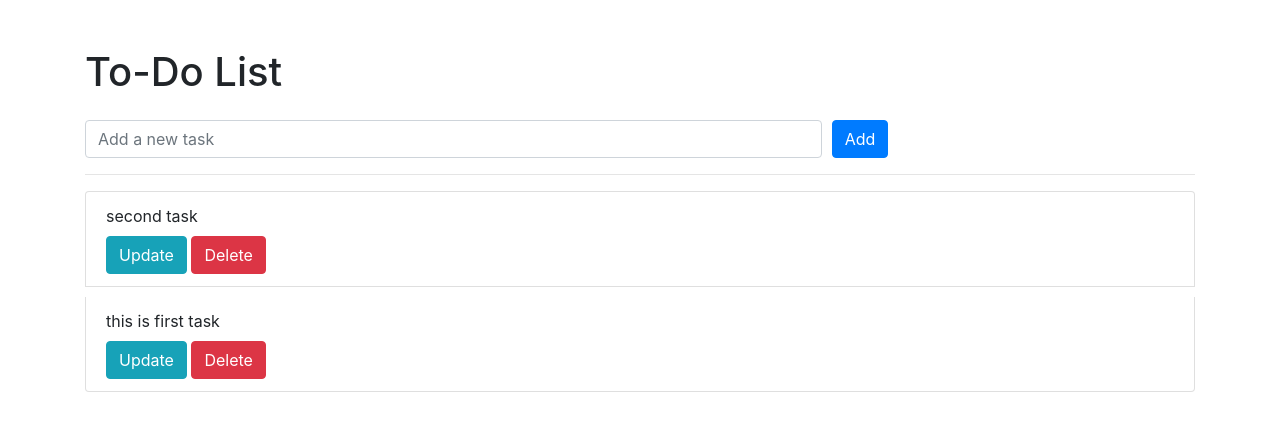
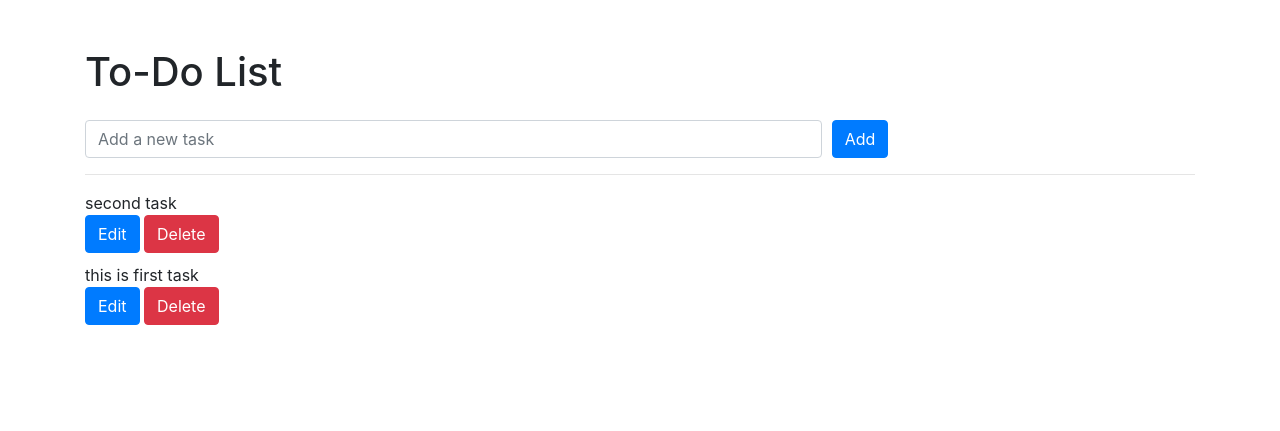
Before and after one commit to noob-kittu/ToDoApp, a Flask app: page / in a window 1280 px wide. Shown: the top 431 px of the page. Run offline with Flask 3, Linux system fonts and the light colour scheme; data comes from the database, SQL or seed files in the repository; both versions use the stored data as it was after the commit; some libraries are stand-ins or nearby versions.

Commit message:
todo list app

```diff
--- a/app.py
+++ b/app.py
@@ -1,4 +1,4 @@
-from flask import Flask, request, render_template, redirect, g
+from flask import Flask, request, render_template, redirect, g, url_for
 import sqlite3
 
 
@@ -78,15 +78,15 @@ def add_task():
     save_task_to_database(task)  # Implement this function
     return redirect('/')
 
-@app.route('/delete/<int:task_id>', methods=['GET'])
+@app.route('/delete/<int:task_id>', methods=['GET', 'POST'])
 def delete_task(task_id):
     # Delete the task from the database
     delete_task_from_database(task_id)  # Implement this function
     return redirect('/')
 
-@app.route('/update/<int:task_id>', methods=['POST'])
+@app.route('/update/<int:task_id>', methods=['GET', 'POST'])
 def update_task(task_id):
-    updated_task = request.form.get('task')
+    updated_task = request.form.get('updated_task')
     # Update the task in the database
     update_task_in_database(task_id, updated_task)  # Implement this function
     return redirect('/')
@@ -95,4 +95,4 @@ def update_task(task_id):
 if __name__ == '__main__':
     with app.app_context():
         init_db()
-    app.run()
+    app.run(debug=True)
--- a/templates/index.html
+++ b/templates/index.html
@@ -1,18 +1,23 @@
 <!DOCTYPE html>
 <html>
+
 <head>
     <title>To-Do List</title>
+<!-- Bootstrap CSS -->
 <link rel="stylesheet" href="https://stackpath.bootstrapcdn.com/bootstrap/4.5.0/css/bootstrap.min.css">
+
+<!-- jQuery -->
+<script src="https://code.jquery.com/jquery-3.5.1.slim.min.js"></script>
+
+<!-- Bootstrap JS -->
+<script src="https://stackpath.bootstrapcdn.com/bootstrap/4.5.0/js/bootstrap.min.js"></script>
     <style>
         .task-container {
             margin-bottom: 10px;
         }
-
-        .task-actions {
-            display: none;
-        }
     </style>
 </head>
+
 <body>
     <div class="container mt-5">
         <h1 class="mb-4">To-Do List</h1>
@@ -29,52 +34,52 @@
         <hr>
         <ul id="task-list" class="list-group">
             {% for task in tasks %}
-            <li class="list-group-item task-container">
-                <span class="task-name">{{ task.task }}</span>
-                <div class="task-actions mt-2">
-                    <form class="update-form">
-                        <div class="form-row">
-                            <div class="col-md-8">
-                                <input type="text" name="updated-task" class="form-control" placeholder="Update task" required>
+<div class="task-container" data-task-id="{{ task.id }}">
+    <div class="task">
+        <span class="task-title">{{ task.task }}</span>
+        <div class="task-actions">
+            <button type="button" class="btn btn-primary edit-task" data-toggle="modal" data-target="#editModal{{ task.id }}">Edit</button>
+            <form action="{{ url_for('delete_task', task_id=task.id) }}" method="POST" class="d-inline">
+                <button type="submit" class="btn btn-danger">Delete</button>
+            </form>
         </div>
-                            <div class="col-md-4">
-                                <button type="submit" class="btn btn-primary">Update</button>
-                                <button type="button" class="btn btn-secondary cancel-update">Cancel</button>
     </div>
+</div>
+
+<!-- Edit Modal -->
+<div class="modal fade" id="editModal{{ task.id }}" tabindex="-1" role="dialog" aria-labelledby="editModal{{ task.id }}Label" aria-hidden="true">
+    <div class="modal-dialog" role="document">
+        <div class="modal-content">
+            <div class="modal-header">
+                <h5 class="modal-title" id="editModal{{ task.id }}Label">Edit Task</h5>
+                <button type="button" class="close" data-dismiss="modal" aria-label="Close">
+                    <span aria-hidden="true">&times;</span>
+                </button>
+            </div>
+            <form action="{{ url_for('update_task', task_id=task.id) }}" method="POST">
+                <div class="modal-body">
+                    <div class="form-group">
+                        <label for="updatedTask{{ task.id }}">Task</label>
+                        <input type="text" name="updated_task" id="updatedTask{{ task.id }}" class="form-control" value="{{ task.task }}">
+                    </div>
+                </div>
+                <div class="modal-footer">
+                    <button type="submit" class="btn btn-primary">Save Changes</button>
+                    <button type="button" class="btn btn-secondary" data-dismiss="modal">Close</button>
                 </div>
             </form>
         </div>
-                <div class="task-buttons mt-2">
-                    <button type="button" class="btn btn-info update-task">Update</button>
-                    <button type="button" class="btn btn-danger delete-task">Delete</button>
     </div>
-            </li>
+</div>
 {% endfor %}
+
+
+
         </ul>
     </div>
 
-    <script src="https://code.jquery.com/jquery-3.5.1.slim.min.js"></script>
-    <script>
-        $(document).ready(function() {
-            // Show update form when update button is clicked
-            $('.update-task').on('click', function() {
-                var container = $(this).closest('.task-container');
-                container.find('.task-actions').show();
-                container.find('.task-buttons').hide();
-            });
 
-            // Cancel update and hide update form
-            $('.cancel-update').on('click', function() {
-                var container = $(this).closest('.task-container');
-                container.find('.task-actions').hide();
-                container.find('.task-buttons').show();
-            });
 
-            // Confirmation for task deletion
-            $('.delete-task').on('click', function() {
-                return confirm('Are you sure you want to delete this task?');
-            });
-        });
-    </script>
 </body>
+
 </html>
```
Also changed, not shown: README.md, todo.db. Lines whose indentation alone changed are shown as unchanged.
